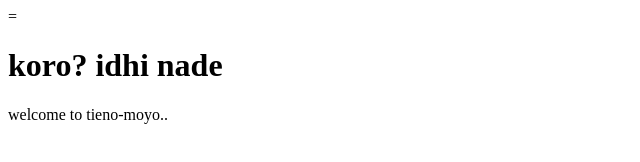
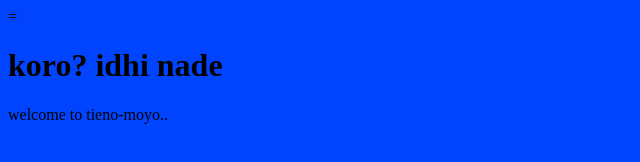
Before and after one commit to tienotieno/tieno-moyo, a plain HTML site: page index.html in a window 1280 px wide. Shown: the whole page, without its empty margins (0-640 px from the left). Drawn offline with Linux system fonts and the light colour scheme; the site is published under a folder, as on GitHub Pages, so addresses that start at the root find nothing.

Commit message:
Update index.html

```diff
--- a/index.html
+++ b/index.html
@@ -8,7 +8,7 @@
 
     <title>tieno-moyo</title>
 
-    <link href="/style.css" rel="stylesheet" type="text/css" media="all">
+    <link href="./style.css" rel="stylesheet" type="text/css" media="all">
 
   </head>
 <body>
```
